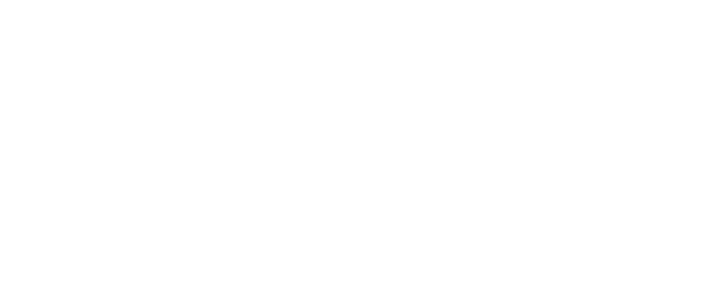
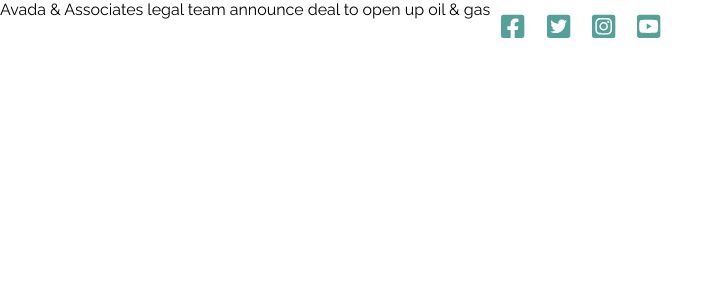
Before and after one commit to Scova89/proj-html-vuejs, a Vue app: page / in a window 1280 px wide. Shown: the top 300 px of the page, without its empty margins (0-723 px from the left). Built offline with nearby package versions, Linux system fonts and the light colour scheme.

Commit message:
icone social

```diff
--- a/package.json
+++ b/package.json
@@ -9,9 +9,11 @@
   },
   "dependencies": {
     "core-js": "^3.6.5",
+    "fontawesome": "^5.6.3",
     "vue": "^2.6.11"
   },
   "devDependencies": {
+    "@fortawesome/fontawesome-free": "^5.15.4",
     "@vue/cli-plugin-babel": "~4.5.0",
     "@vue/cli-plugin-eslint": "~4.5.0",
     "@vue/cli-service": "~4.5.0",
--- a/src/assets/style/global.scss
+++ b/src/assets/style/global.scss
@@ -1,4 +1,5 @@
 @import 'partials/variables.scss';
+
 // reset
 *{
     margin: 0;
@@ -13,3 +14,12 @@
 body{
     font-family: $font-primary;
 }
+
+
+// mix
+.primary-color{
+    color: $primary-color;
+}
+.secondary-color{
+    color: $secondary-color;
+}
--- /dev/null
+++ b/src/components/elements/Socials.vue
@@ -0,0 +1,27 @@
+<template>
+  <ul>
+      <li><a href="#"><i class="fab fa-facebook-square primary-color"></i></a></li>
+      <li><a href="#"><i class="fab fa-twitter-square primary-color"></i></a></li>
+      <li><a href="#"><i class="fab fa-instagram-square primary-color"></i></a></li>
+      <li><a href="#"><i class="fab fa-youtube-square primary-color"></i></a></li>
+  </ul>
+</template>
+
+<script>
+export default {
+    name: 'Socials'
+}
+</script>
+
+<style lang="scss">
+    ul{
+        font-size: 20pt;
+        list-style: none;
+        display: flex;
+    }
+    li{
+        margin: 5px;
+        padding: 6px;
+    }
+
+</style>
--- a/src/components/macro/Header.vue
+++ b/src/components/macro/Header.vue
@@ -1,15 +1,36 @@
 <template>
   <header>
+      <div class="header-sup">
+          <div class="container">
+              <div id="announce">
+                <span>Avada & Associates legal team announce deal to open up oil & gas</span>
+              </div>
+              <div class="socials-container">
+                  <Socials/>
+              </div>
+          </div>
 
+      </div>
   </header>
 </template>
 
 <script>
+import Socials from '../elements/Socials.vue';
+
 export default {
-    name: 'Header'
+    name: 'Header',
+    components: {
+        Socials
+    }
 }
 </script>
 
 <style lang="scss" scoped>
+    .container{
+        display: flex;
+    }
 
+    i{
+        font-size: 30pt;
+    }
 </style>
--- a/src/main.js
+++ b/src/main.js
@@ -1,3 +1,6 @@
+import '@fortawesome/fontawesome-free/css/all.css'
+import '@fortawesome/fontawesome-free/js/all.js'
+
 import Vue from 'vue'
 import App from './App.vue'
 
```
Also changed, not shown: 1 other file (tests, documents, lock files or other folders).
